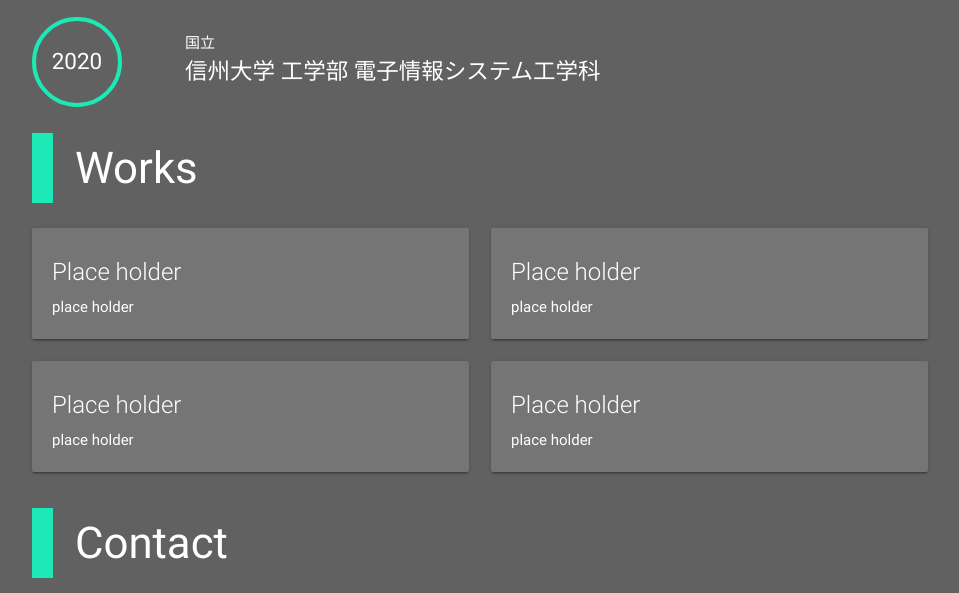
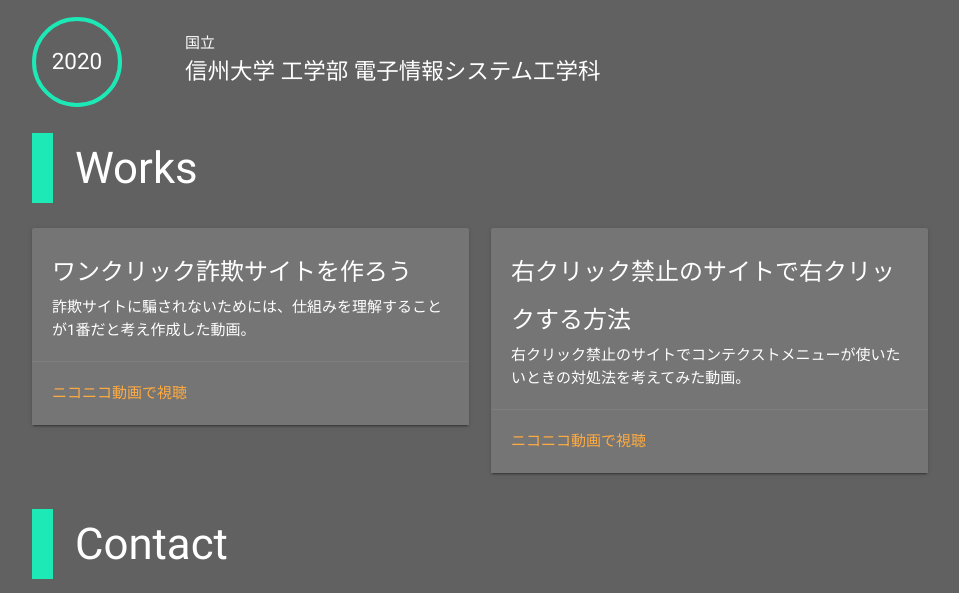
Before and after one commit to yoidea/yoidea.github.io, a plain HTML site: page index.html in a window 1280 px wide. Shown: the part 1673-2266 px from the top of the page, without its empty margins (160-1119 px from the left). Drawn offline with Linux system fonts and the light colour scheme.

Commit message:
Update works section

```diff
--- a/index.html
+++ b/index.html
@@ -146,32 +146,22 @@
 				<div class="col s12 m6">
 					<div class="card grey darken-1" data-aos="flip-down">
 						<div class="card-content white-text">
-							<span class="card-title">Place holder</span>
-							<p>place holder</p>
+							<span class="card-title">ワンクリック詐欺サイトを作ろう</span>
+							<p>詐欺サイトに騙されないためには、仕組みを理解することが1番だと考え作成した動画。</p>
+						</div>
+						<div class="card-action">
+							<a href="http://www.nicovideo.jp/mylist/49951864">ニコニコ動画で視聴</a>
 						</div>
 					</div>
 				</div>
 				<div class="col s12 m6">
 					<div class="card grey darken-1" data-aos="flip-down">
 						<div class="card-content white-text">
-							<span class="card-title">Place holder</span>
-							<p>place holder</p>
+							<span class="card-title">右クリック禁止のサイトで右クリックする方法</span>
+							<p>右クリック禁止のサイトでコンテクストメニューが使いたいときの対処法を考えてみた動画。</p>
 						</div>
-					</div>
-				</div>
-				<div class="col s12 m6">
-					<div class="card grey darken-1" data-aos="flip-down">
-						<div class="card-content white-text">
-							<span class="card-title">Place holder</span>
-							<p>place holder</p>
-						</div>
-					</div>
-				</div>
-				<div class="col s12 m6">
-					<div class="card grey darken-1" data-aos="flip-down">
-						<div class="card-content white-text">
-							<span class="card-title">Place holder</span>
-							<p>place holder</p>
+						<div class="card-action">
+							<a href="http://www.nicovideo.jp/watch/sm27553895">ニコニコ動画で視聴</a>
 						</div>
 					</div>
 				</div>
```
